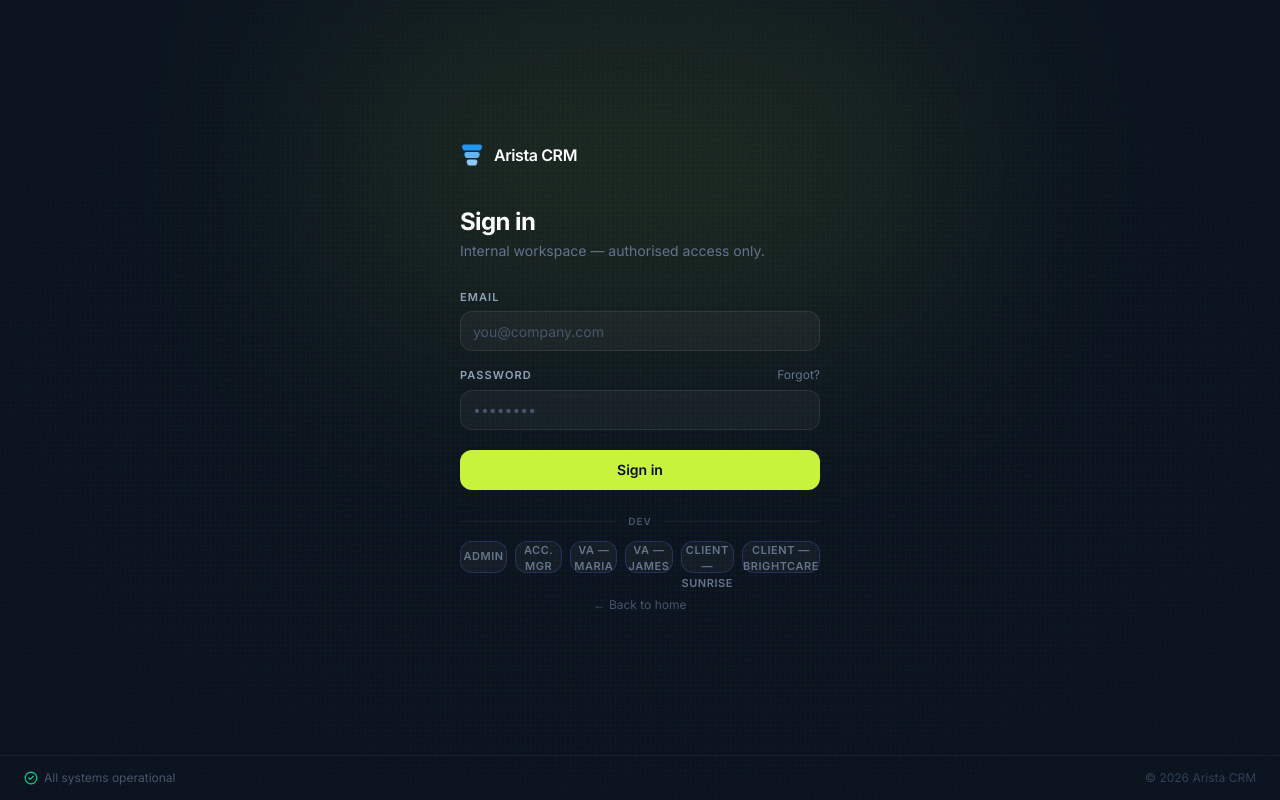
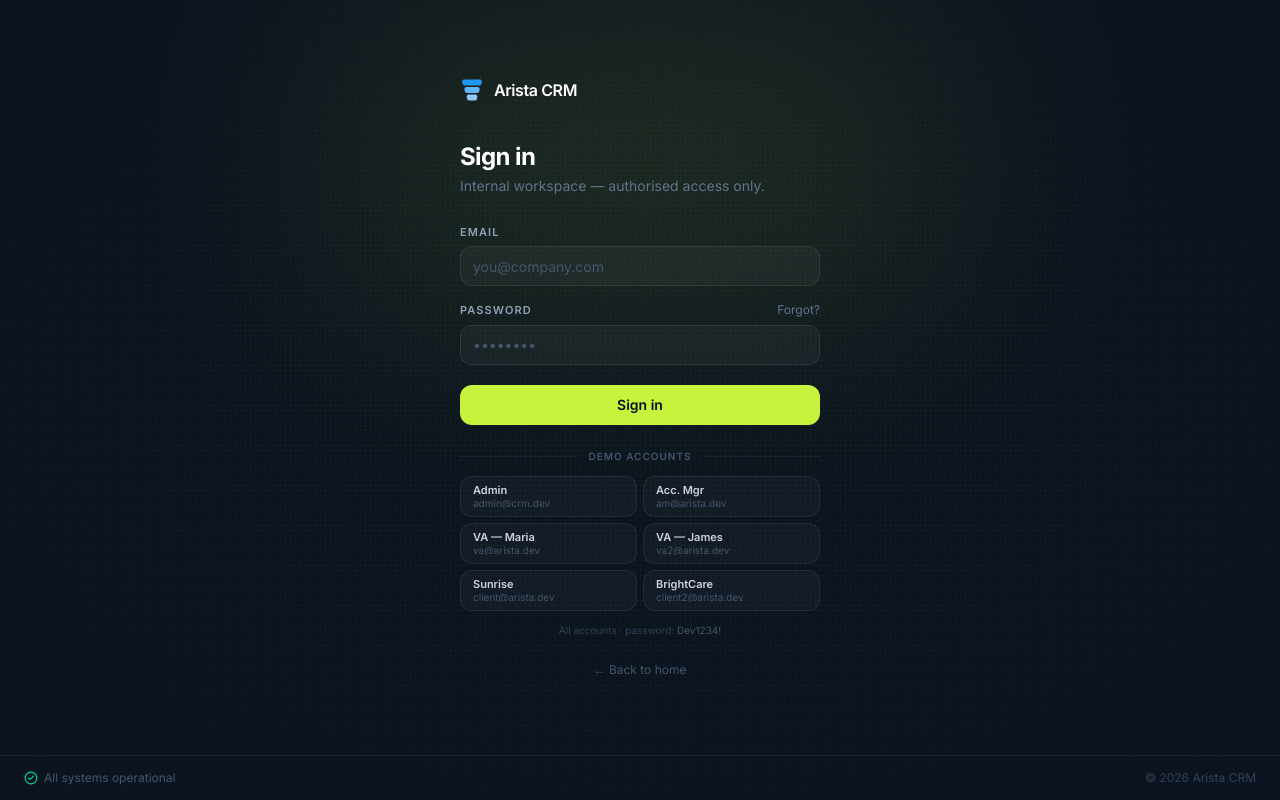
Before and after one commit to ProviderLink/crm-ui, a React (Vite) app: page /login in a window 1280 px wide. Built offline with nearby package versions, Linux system fonts and the light colour scheme; no server answers.

Commit message:
fix: redesign DevQuickLogin as 2-col grid, no text overflow

```diff
--- a/src/components/dev/DevQuickLogin.tsx
+++ b/src/components/dev/DevQuickLogin.tsx
@@ -14,41 +14,32 @@ const roleRedirect: Record<UserRole, string> = {
 
 interface DevAccount {
   label: string
+  sub: string
   email: string
   password: string
+  color: string
 }
 
 const DEMO_ACCOUNTS: DevAccount[] = [
-  { label: 'Admin', email: 'admin@crm.dev', password: 'Dev1234!' },
-  { label: 'Acc. Mgr', email: 'am@arista.dev', password: 'Dev1234!' },
-  { label: 'VA — Maria', email: 'va@arista.dev', password: 'Dev1234!' },
-  { label: 'VA — James', email: 'va2@arista.dev', password: 'Dev1234!' },
-  {
-    label: 'Client — Sunrise',
-    email: 'client@arista.dev',
-    password: 'Dev1234!',
-  },
-  {
-    label: 'Client — BrightCare',
-    email: 'client2@arista.dev',
-    password: 'Dev1234!',
-  },
+  { label: 'Admin',       sub: 'admin@crm.dev',     email: 'admin@crm.dev',     password: 'Dev1234!', color: '#6366f1' },
+  { label: 'Acc. Mgr',   sub: 'am@arista.dev',     email: 'am@arista.dev',     password: 'Dev1234!', color: '#8b5cf6' },
+  { label: 'VA — Maria', sub: 'va@arista.dev',      email: 'va@arista.dev',     password: 'Dev1234!', color: '#0ea5e9' },
+  { label: 'VA — James', sub: 'va2@arista.dev',     email: 'va2@arista.dev',    password: 'Dev1234!', color: '#0ea5e9' },
+  { label: 'Sunrise',    sub: 'client@arista.dev',  email: 'client@arista.dev', password: 'Dev1234!', color: '#10b981' },
+  { label: 'BrightCare', sub: 'client2@arista.dev', email: 'client2@arista.dev',password: 'Dev1234!', color: '#10b981' },
 ]
 
 export function DevQuickLogin() {
   const navigate = useNavigate()
   const dispatch = useAppDispatch()
-  const [loading, setLoading] = useState<string | null>(null) // tracks email being logged in
+  const [loading, setLoading] = useState<string | null>(null)
   const [error, setError] = useState<string | null>(null)
 
   async function quickLogin(account: DevAccount) {
-    if (!account.email || !account.password) return
+    setError(null)
     setLoading(account.email)
     try {
-      const result = await login({
-        email: account.email,
-        password: account.password,
-      })
+      const result = await login({ email: account.email, password: account.password })
       dispatch(setAuth({ user: result.user, accessToken: result.accessToken }))
       navigate(roleRedirect[result.user.role], { replace: true })
     } catch (err) {
@@ -57,52 +48,70 @@ export function DevQuickLogin() {
     }
   }
 
-  if (DEMO_ACCOUNTS.length === 0) return null
-
-  function accountButtons(accounts: DevAccount[], tint: string) {
-    return accounts.map(account => (
-      <button
-        key={account.email}
-        onClick={() => {
-          setError(null)
-          quickLogin(account)
-        }}
-        disabled={loading !== null}
-        className="flex-1 h-8 rounded-lg text-[11px] font-semibold uppercase tracking-wider transition-colors duration-150 disabled:opacity-40"
-        style={{
-          background: 'rgba(255,255,255,0.04)',
-          border: `1px solid ${tint}`,
-          color: '#64748b',
-        }}
-        onMouseEnter={e => (e.currentTarget.style.color = '#94a3b8')}
-        onMouseLeave={e => (e.currentTarget.style.color = '#64748b')}
-      >
-        {loading === account.email ? (
-          <span className="flex items-center justify-center">
-            <span className="h-2.5 w-2.5 rounded-full border border-slate-500 border-t-transparent animate-spin" />
-          </span>
-        ) : (
-          account.label
-        )}
-      </button>
-    ))
-  }
-
   return (
-    <div className="mt-6 space-y-3">
+    <div className="space-y-3">
+      {/* Divider */}
       <div className="flex items-center gap-3">
         <div className="flex-1 h-px bg-white/[0.06]" />
-        <span className="text-[10px] font-semibold text-slate-600 uppercase tracking-widest">
-          Dev
+        <span className="text-[10px] font-semibold text-slate-600 uppercase tracking-widest select-none">
+          Demo Accounts
         </span>
         <div className="flex-1 h-px bg-white/[0.06]" />
       </div>
 
-      <div className="flex gap-2">
-        {accountButtons(DEMO_ACCOUNTS, 'rgba(99,102,241,0.25)')}
+      {/* 2-column grid */}
+      <div className="grid grid-cols-2 gap-1.5">
+        {DEMO_ACCOUNTS.map(account => {
+          const isLoading = loading === account.email
+          return (
+            <button
+              key={account.email}
+              onClick={() => quickLogin(account)}
+              disabled={loading !== null}
+              className="group relative flex flex-col items-start gap-0.5 px-3 py-2 rounded-lg text-left transition-all duration-150 disabled:opacity-40 disabled:cursor-not-allowed overflow-hidden"
+              style={{
+                background: 'rgba(255,255,255,0.03)',
+                border: `1px solid rgba(255,255,255,0.07)`,
+              }}
+              onMouseEnter={e => {
+                e.currentTarget.style.background = `${account.color}14`
+                e.currentTarget.style.borderColor = `${account.color}40`
+              }}
+              onMouseLeave={e => {
+                e.currentTarget.style.background = 'rgba(255,255,255,0.03)'
+                e.currentTarget.style.borderColor = 'rgba(255,255,255,0.07)'
+              }}
+            >
+              {isLoading ? (
+                <span className="flex w-full items-center justify-center py-1">
+                  <span
+                    className="h-3 w-3 rounded-full border-2 border-t-transparent animate-spin"
+                    style={{ borderColor: `${account.color}60`, borderTopColor: 'transparent' }}
+                  />
+                </span>
+              ) : (
+                <>
+                  <span className="text-[11px] font-semibold text-slate-300 leading-none">
+                    {account.label}
+                  </span>
+                  <span className="text-[10px] text-slate-600 leading-none truncate w-full">
+                    {account.sub}
+                  </span>
+                </>
+              )}
+            </button>
+          )
+        })}
       </div>
 
-      {error && <p className="text-center text-[11px] text-red-400">{error}</p>}
+      <p className="text-center text-[10px] text-slate-700 select-none">
+        All accounts · password: <span className="text-slate-600">Dev1234!</span>
+      </p>
+
+
+      {error && (
+        <p className="text-center text-[11px] text-red-400">{error}</p>
+      )}
     </div>
   )
 }
```
